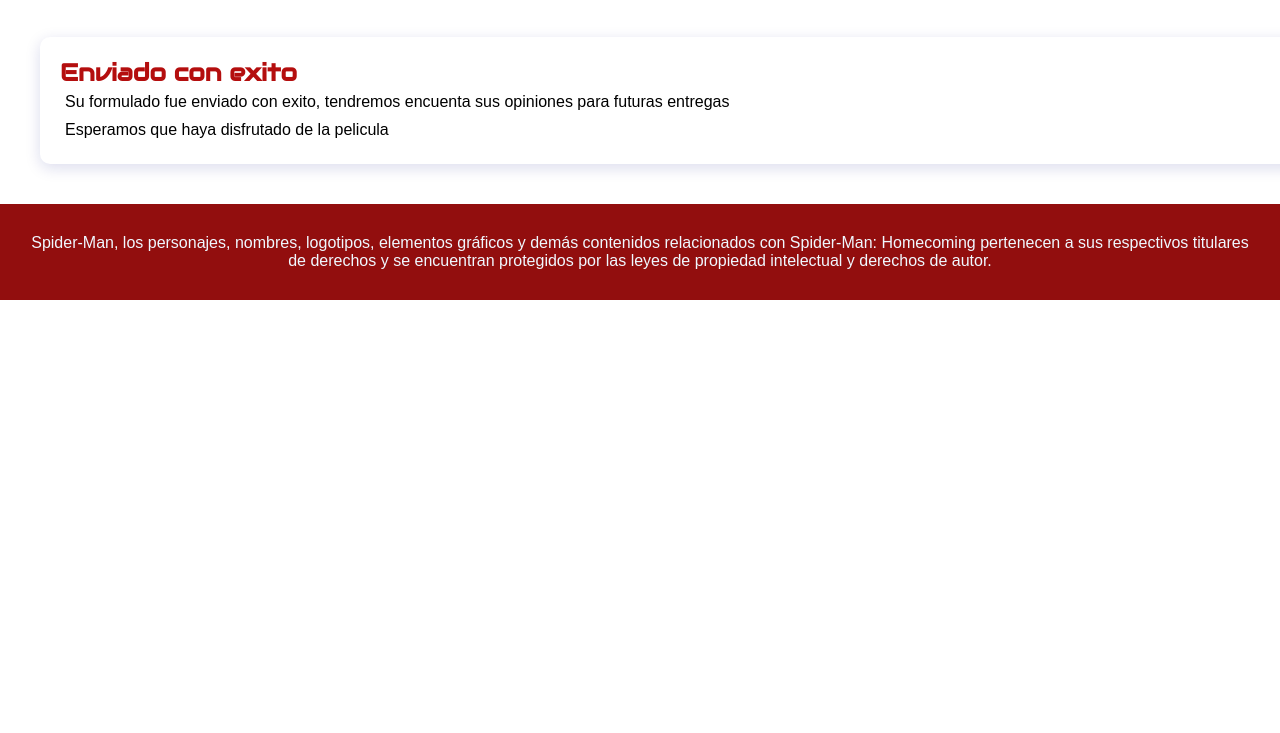
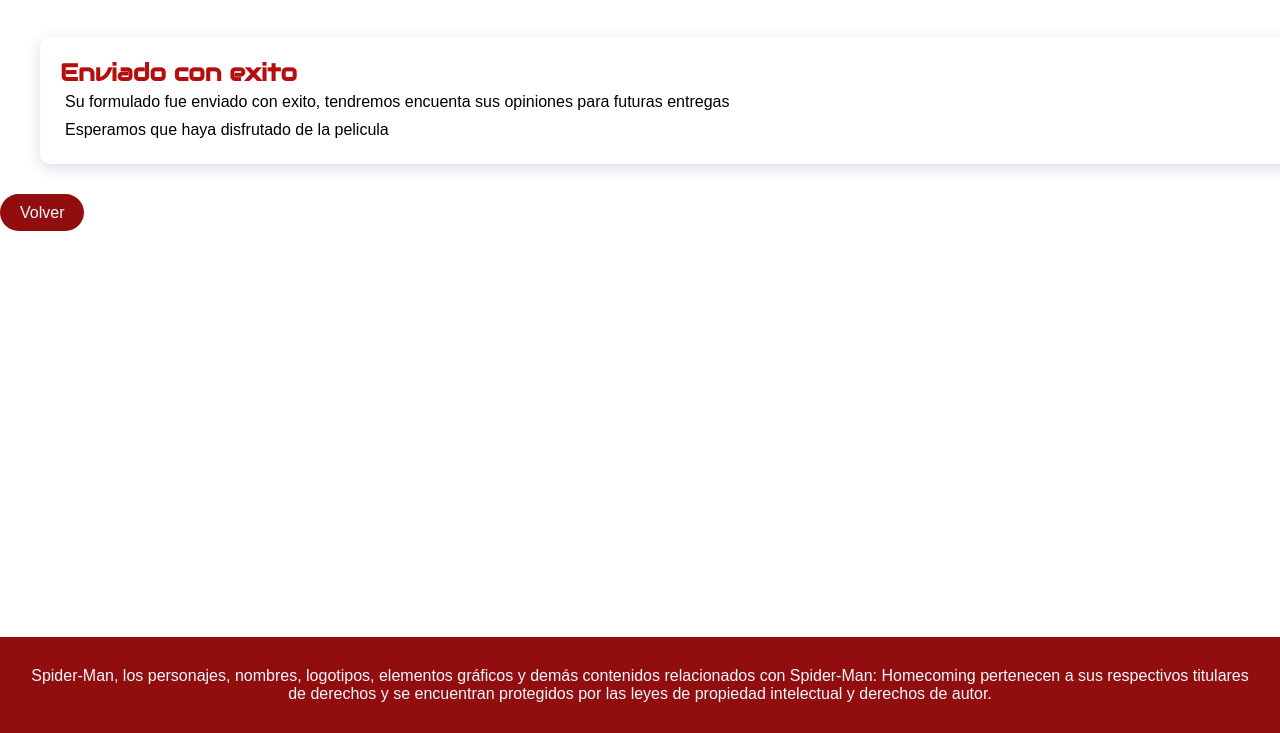
Before and after one commit to Duinasiclos/tp2disenioweb, a plain HTML site: page page/Enviado.html in a window 1280 px wide. Shown: the part 123-856 px from the top of the page. Before the commit the page ends 800 px from the top, so only its background shows below. Drawn offline with Linux system fonts and the light colour scheme.

Commit message:
mas ajustes

```diff
--- a/css/Estilos.css
+++ b/css/Estilos.css
@@ -65,11 +65,11 @@ header{
     font-size: 130%;
     color: aliceblue;
 }
-.fondopleno{
+.fondoplano{
     background: rgb(255, 255, 255);
     margin: 0;
     padding: 0;
-    height: 100vh;
+    height: 75vh;
 }
 .color{
     text-decoration: none;
--- a/page/Enviado.html
+++ b/page/Enviado.html
@@ -21,11 +21,14 @@
         <a class="space boton activo" href="../page/Contactos.html">Contactos</a>
     </nav>
     </header>
-    <main>
+    <main class="fondoplano">
         <article class="fondo">
             <h1>Enviado con exito</h1>
             <p>Su formulado fue enviado con exito, tendremos encuenta sus opiniones para futuras entregas</p>
             <p>Esperamos que haya disfrutado de la pelicula</p>
+        </article>
+        <article>
+            <a class="boton" href="../page/Contactos.html">Volver</a>
         </article>
     </main>
     <footer>
```
